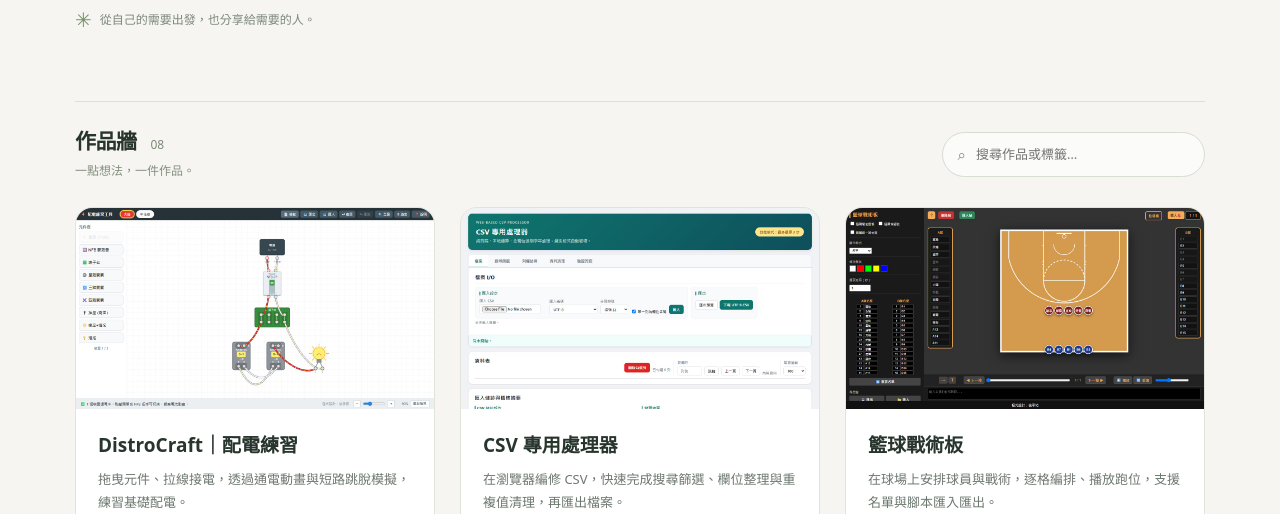
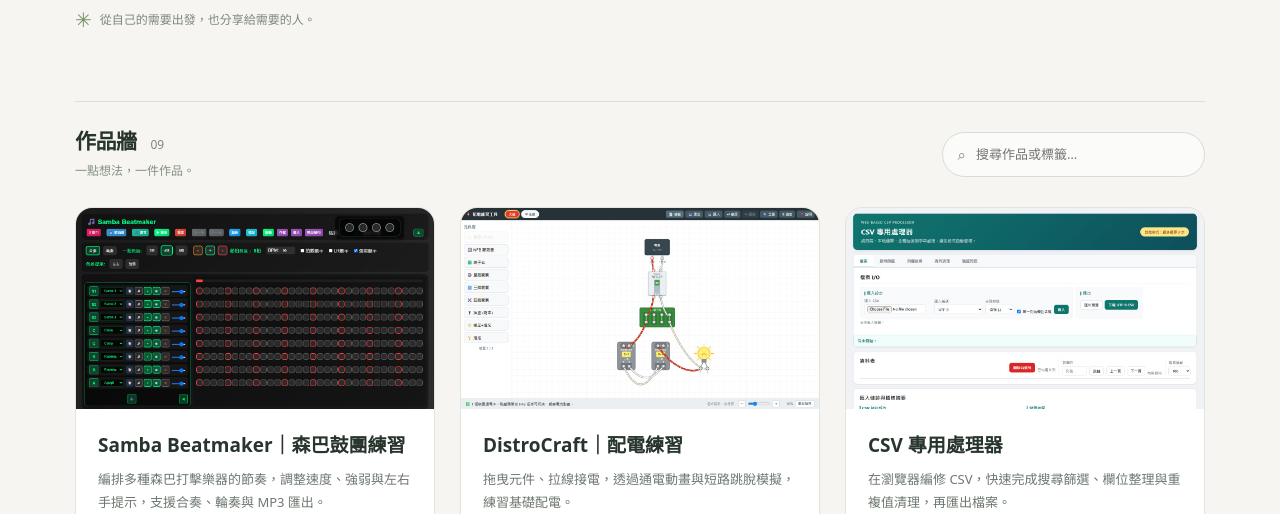
Before and after one commit to a630050/zaoyong, a plain HTML site: page index.html in a window 1280 px wide. Shown: the part 438-952 px from the top of the page. Drawn offline with Linux system fonts and the light colour scheme.

Commit message:
新增 Samba Beatmaker 作品卡片與實際畫面

```diff
--- a/index.html
+++ b/index.html
@@ -10,8 +10,8 @@
   <meta property="og:type" content="website">
   <title>造用所｜把想法，做成用得上的工具</title>
   <link rel="icon" type="image/svg+xml" href="./assets/favicon.svg">
-  <link rel="stylesheet" href="./styles.css?v=20261126-8">
-  <script src="./projects.js?v=20261126-8" defer></script>
+  <link rel="stylesheet" href="./styles.css?v=20261126-9">
+  <script src="./projects.js?v=20261126-9" defer></script>
   <script src="./app.js" defer></script>
 </head>
 <body>
--- a/projects.js
+++ b/projects.js
@@ -11,6 +11,15 @@
 //   tags: ['AI', '文字處理']
 // }
 window.ZAOYONG_PROJECTS = [
+  {
+    title: 'Samba Beatmaker｜森巴鼓團練習',
+    description: '編排多種森巴打擊樂器的節奏，調整速度、強弱與左右手提示，支援合奏、輪奏與 MP3 匯出。',
+    image: './assets/samba-beatmaker.jpg',
+    imageAlt: 'Samba Beatmaker 的多樂器節奏格、速度設定與強弱提示介面',
+    serviceUrl: 'https://a630050.github.io/beatmaker-samba-V2/',
+    sourceUrl: 'https://github.com/a630050/beatmaker-samba-V2',
+    tags: ['森巴鼓', '節奏編排', '音樂練習']
+  },
   {
     title: 'DistroCraft｜配電練習',
     description: '拖曳元件、拉線接電，透過通電動畫與短路跳脫模擬，練習基礎配電。',
```
Also changed, not shown: assets/samba-beatmaker.jpg (added), 1 other file.
